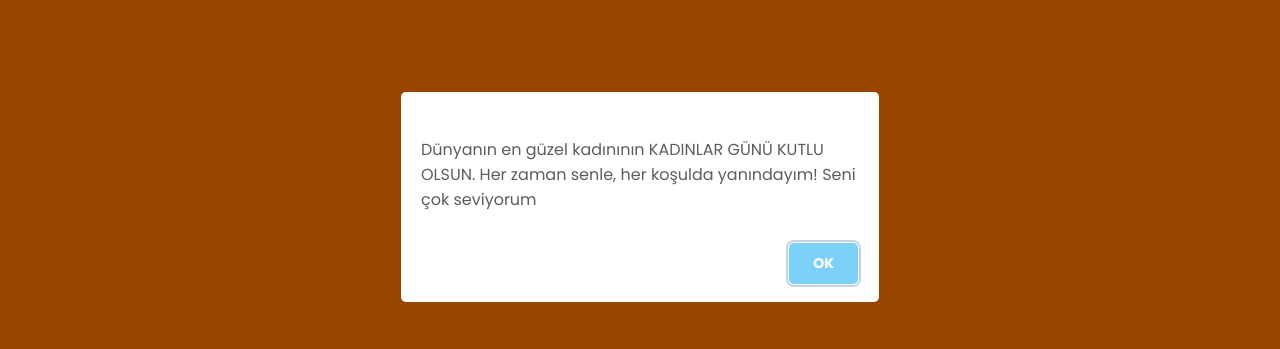
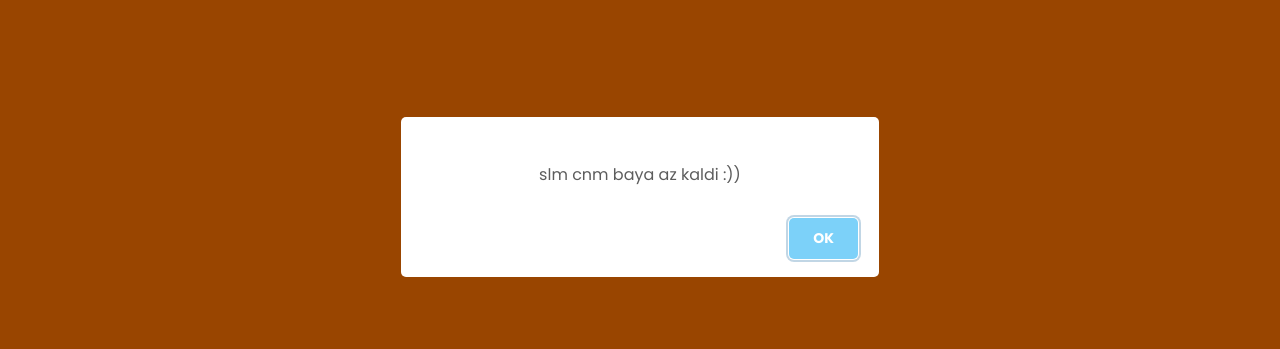
Before and after one commit to acuhadar/evlilikCounter, a plain HTML site: page index.html in a window 1280 px wide. Shown: the part 203-552 px from the top of the page. Drawn offline with nearby package versions, Linux system fonts and the light colour scheme.

Commit message:
Update index.html

```diff
--- a/index.html
+++ b/index.html
@@ -162,7 +162,7 @@
     <script>
       // Geri sayım
 
-      swal("Dünyanın en güzel kadınının KADINLAR GÜNÜ KUTLU OLSUN. Her zaman senle, her koşulda yanındayım! Seni çok seviyorum");
+      swal("slm cnm baya az kaldi :))");
 
       const countdownDate = new Date("Apr 25, 2025 13:00:00").getTime();
 
```
